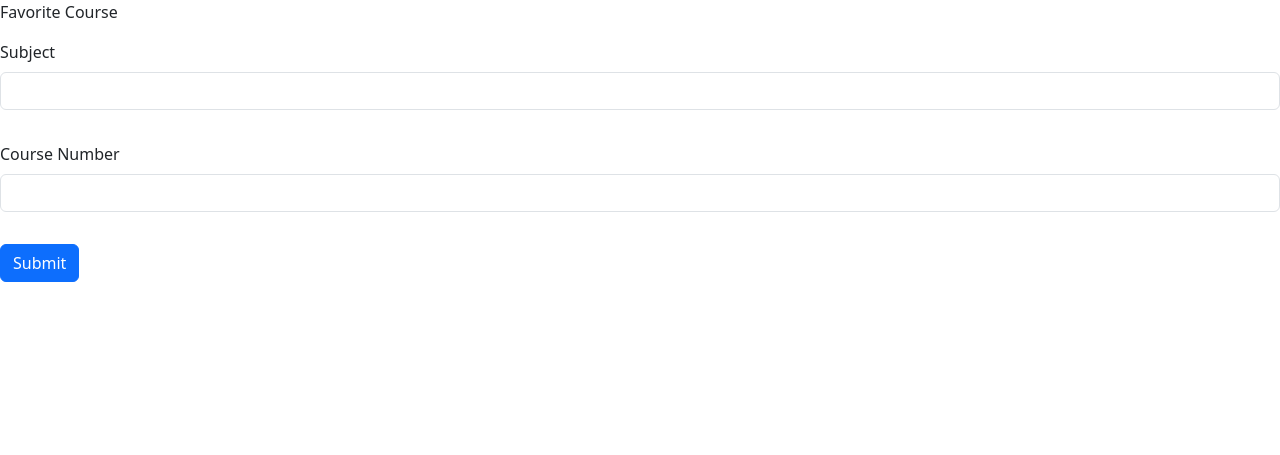
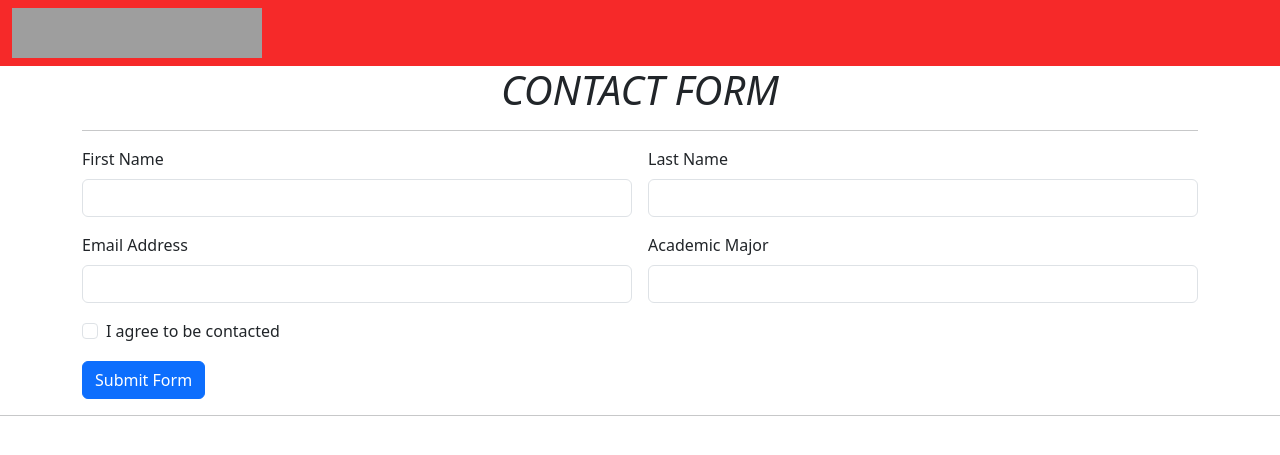
Before and after one commit to cturne11/helloWorld, a Flask app: template templates/contact.html in a window 1280 px wide. Shown: the top 455 px of the page. Run offline with Flask 3, Linux system fonts and the light colour scheme; the template is opened without the code that fills it, so the values that code supplies are empty; grey boxes are pictures that could not be loaded.

Commit message:
Commit of updated contact page along with base html template to be used on other web pages.

```diff
--- a/app.py
+++ b/app.py
@@ -22,8 +22,11 @@ def favorite_course():  # put application's code here
      return render_template('favorite-course.html')
 
 @app.route('/contact', methods = ['GET','POST'])
-def favorite_course():  # put application's code here
-     return render_template('contact.html')
+def contact():  # put application's code here
+    if request.method == 'POST':
+        return render_template('contact.html', form_submitted=True)
+    else:
+        return render_template('contact.html')
 
 if __name__ == '__main__':
     app.run()
--- /dev/null
+++ b/templates/base.html
@@ -0,0 +1,31 @@
+<!DOCTYPE html>
+<html lang="en">
+<head>
+    <meta charset="UTF-8">
+    <title>{% block page_title %}{% endblock %}</title>
+    <link href="https://cdn.jsdelivr.net/npm/bootstrap@5.3.0-alpha2/dist/css/bootstrap.min.css" rel="stylesheet" integrity="sha384-aFq/bzH65dt+w6FI2ooMVUpc+21e0SRygnTpmBvdBgSdnuTN7QbdgL+OapgHtvPp" crossorigin="anonymous">
+</head>
+
+<body>
+
+    <nav class="navbar" style="background-color: #f62929;">
+        <div class="container-fluid">
+            <img src="https://www.rhsmith.umd.edu/sites/default/files/maryland-smith.png" alt="Logo" width="250" height="50" class="d-inline-block align-text-top">
+        </div>
+    </nav>
+
+<div class="container">
+    <div class="text-center">
+        <h1><em>{% block page_head %}{% endblock %}</em></h1>
+    </div>
+    <hr>
+
+    {% block page_content %}{% endblock %}
+
+
+</div>
+
+    <hr>
+
+</body>
+</html>
--- a/templates/contact.html
+++ b/templates/contact.html
@@ -1,29 +1,83 @@
-<!DOCTYPE html>
-<html lang="en">
-<head>
-    <meta charset="UTF-8">
-    <title>Contact</title>
-    <link href="https://cdn.jsdelivr.net/npm/bootstrap@5.3.0-alpha2/dist/css/bootstrap.min.css" rel="stylesheet" integrity="sha384-aFq/bzH65dt+w6FI2ooMVUpc+21e0SRygnTpmBvdBgSdnuTN7QbdgL+OapgHtvPp" crossorigin="anonymous">
-</head>
-<body>
+{% extends "base.html" %}
 
-<p>Favorite Course</p>
+{% block page_title %}Contact Form{% endblock %}
 
-<form class="row g-3" action="{{ url_for('favorite_course') }}" method="post">
-    <div class="mb-3">
-        <label for="exampleFormControlInput1" class="form-label">Subject</label>
-        <input class="form-control" id="subject">
+{% block page_head %}CONTACT FORM{% endblock %}
+
+{% block page_content %}
+
+{% if form_submitted %}
+    <div class="col-12">
+        <h2>Thank you for submitting our contact form!</h2>
+        <p>Your contact information can be seen below:</p>
     </div>
-    <div class="mb-3">
-        <label for="exampleFormControlInput1" class="form-label">Course Number</label>
-        <input class="form-control" id="course_number">
+    <div class="col-md-6">
+        <p>First Name:</p>
+    </div>
+    <div class="col-md-6">
+        <p>{{ request.form.get('first_name')}}</p>
+    </div>
+    <div class="col-md-6">
+        <p>Last Name:</p>
+    </div>
+    <div class="col-md-6">
+        <p>{{ request.form.get('last_name')}}</p>
+    </div>
+    <div class="col-md-6">
+        <p>Email Address:</p>
+    </div>
+    <div class="col-md-6">
+        <p>{{ request.form.get('email')}}</p>
+    </div>
+    <div class="col-md-6">
+        <p>Academic Major:</p>
+    </div>
+    <div class="col-md-6">
+        <p>{{ request.form.get('major')}}</p>
+    </div>
+    <div class="col-md-6">
+        <p>Agree to be contacted:</p>
+    </div>
+    <div class="col-md-6">
+        <p>{{ 'Yes' if request.form.get('agree_check') else 'No'}}</p>
     </div>
 
+    <p><a href="{{ url_for('contact') }}">Complete Contact Form Again</a></p>
+
+{% else %}
+
+<form class="row g-3" action={{ url_for('contact') }} method="post">
+    <div class ="col-md-6">
+        <label for="first_name" class="form-label">First Name</label>
+        <input type="text" class="form-control" id="first_name" name="first_name">
+    </div>
+    <div class ="col-md-6">
+        <label for="last_name" class="form-label">Last Name</label>
+        <input type="text" class="form-control" id="last_name" name="last_name">
+    </div>
+    <div class ="col-md-6">
+        <label for="email" class="form-label">Email Address</label>
+        <input type="email" class="form-control" id="email" name="email">
+    </div>
+    <div class ="col-md-6">
+        <label for="major" class="form-label">Academic Major</label>
+        <input type="text" class="form-control" id="major" name="major">
+    </div>
     <div class="col-12">
-        <button type="submit" class="btn btn-primary">Submit</button>
+    <div class="form-check">
+        <input class="form-check-input" type="checkbox" id="agree_check" name="agree_check">
+        <label class="form-check-label" for="agree_check">
+            I agree to be contacted
+        </label>
     </div>
+    </div>
+    <div class="col-12">
+        <button type="submit" class="btn btn-primary">Submit Form</button>
+    </div>
+
 
 </form>
 
-</body>
-</html>
+{% endif %}
+
+{% endblock %}
```
Also changed, not shown: templates/favorite-course.html (+8 -11 lines).
